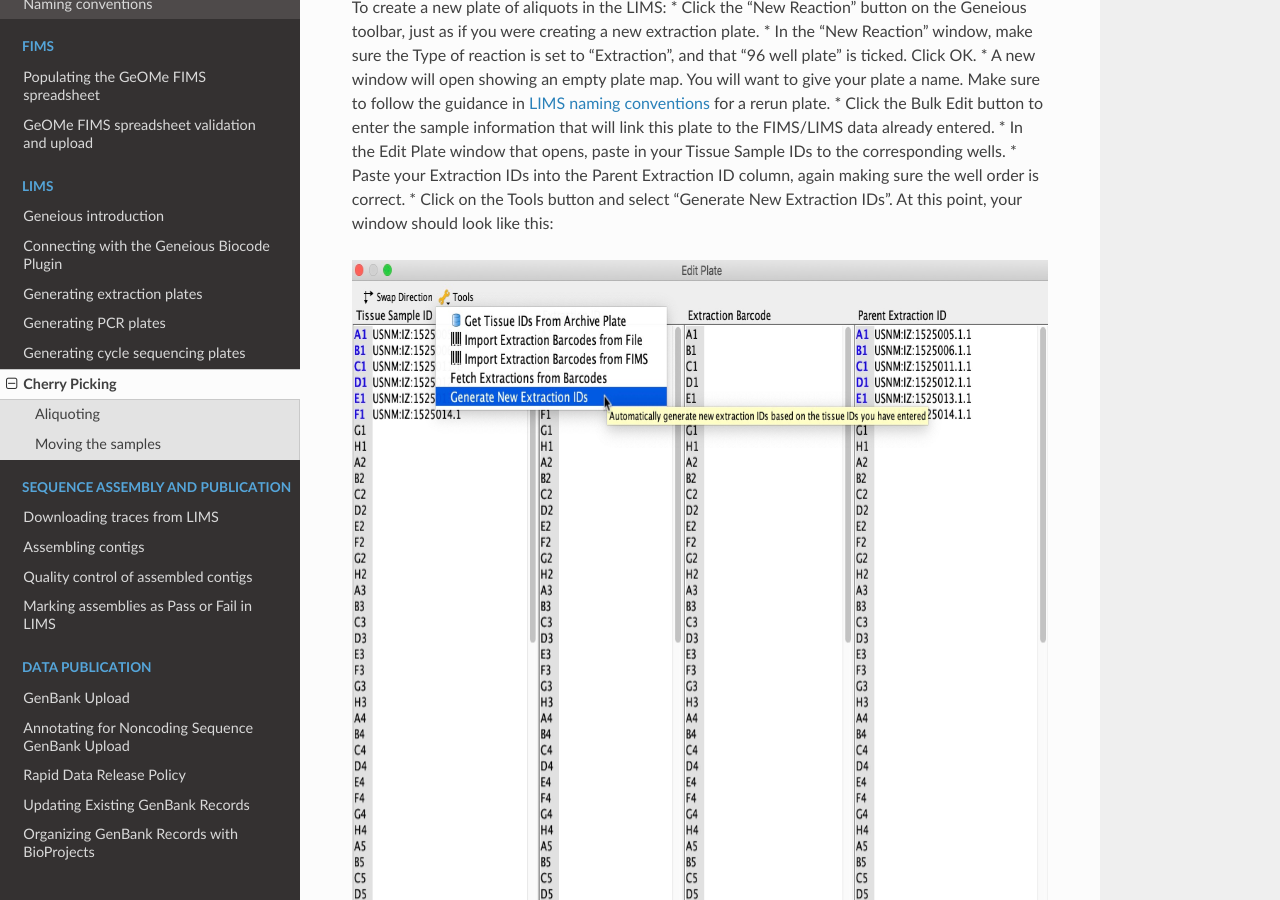
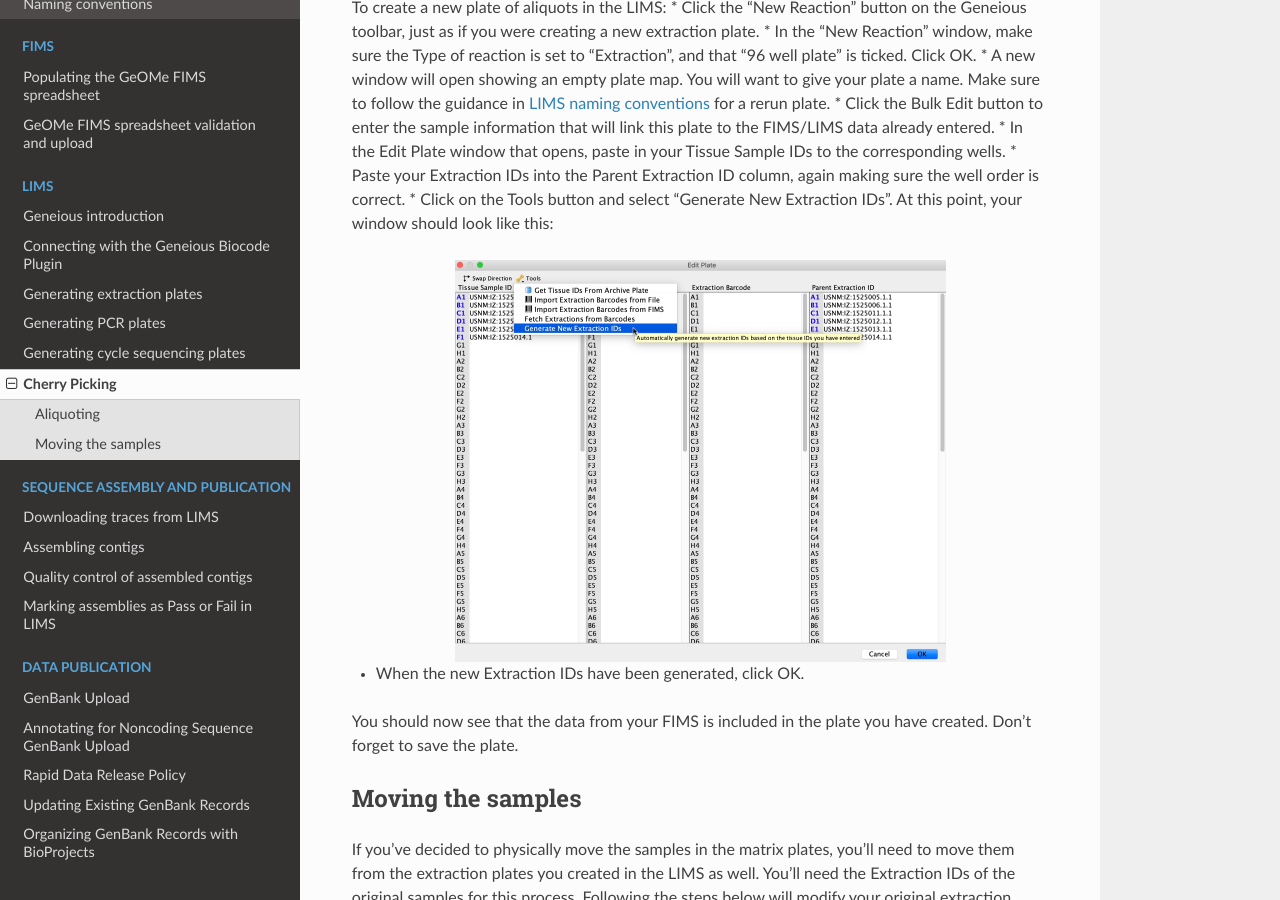
Before and after one commit to SIBarcodeNetwork/ReadtheDocsMaster, a Sphinx documentation site: the page built from Docs/cherry_picking.rst, in a window 1280 px wide and 900 px high, scrolled down 484 px. Built offline with Sphinx 7.4.7 and the Read the Docs theme 2.0.0, drawn with Linux system fonts in a browser that asks for light colours.

Commit message:
Scaled images
Scaled 2 screenshots

```diff
--- a/Docs/cherry_picking.rst
+++ b/Docs/cherry_picking.rst
@@ -19,7 +19,7 @@ To create a new plate of aliquots in the LIMS:
 
 .. image:: /images/reruns_aliquoting.png
 	:align: center
-	:scale: 50 %
+	:scale: 25 %
 
 * When the new Extraction IDs have been generated, click OK.
 
@@ -39,7 +39,7 @@ To move the samples to a new extraction plate in the LIMS:
 
 .. image:: /images/reruns_moving.png
 	:align: center
-	:scale: 50 %
+	:scale: 25 %
 
 * At this point you should see the error screen below:
 
```
